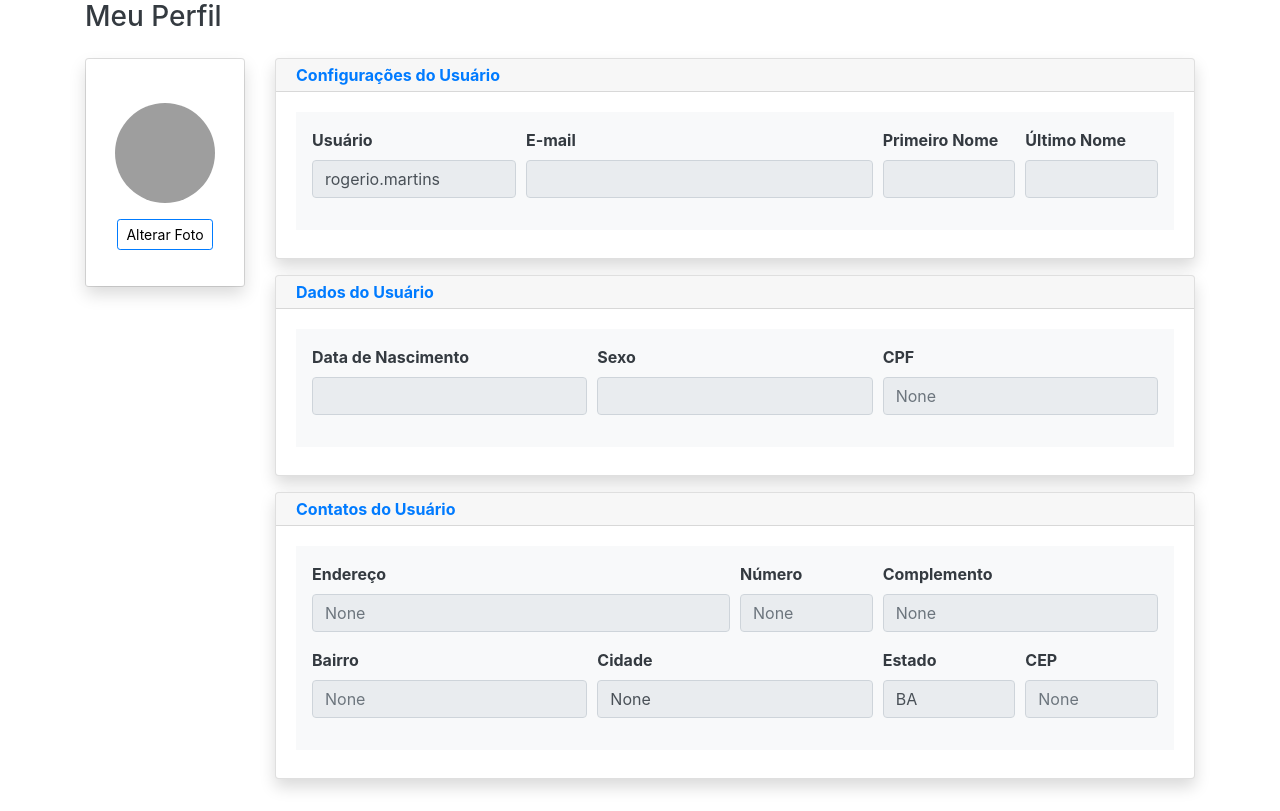
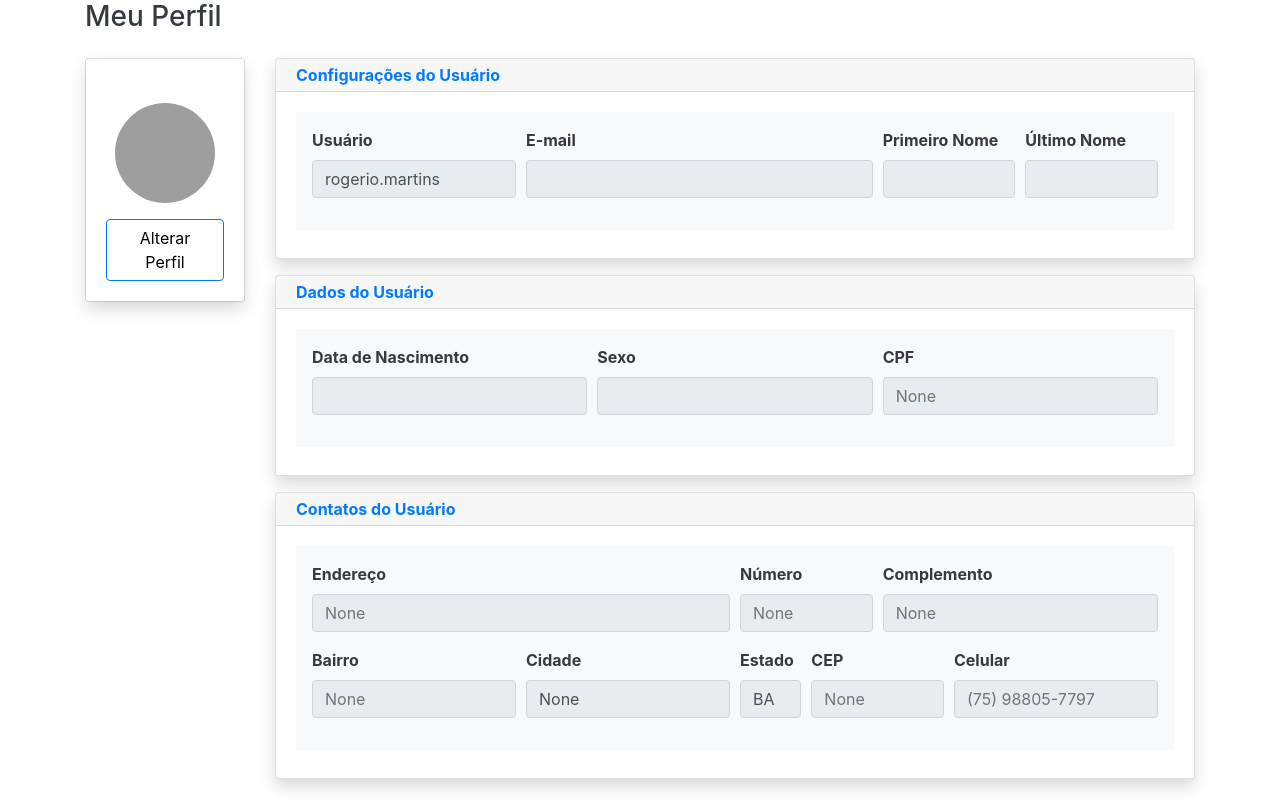
Before and after one commit to rogeriodelphi/todoapp, a Django app: page /contas/meu-perfil/ in a window 1280 px wide. Shown: the part 56-867 px from the top of the page. Run offline with Django 3.2, Linux system fonts and the light colour scheme; a user stored in the database is signed in; data comes from the database, SQL or seed files in the repository; some libraries are stand-ins or nearby versions; grey boxes are pictures that could not be loaded.

Commit message:
Correção na alteração de perfil do usuário

```diff
--- a/apps/accounts/templates/accounts/list_user_profile.html
+++ b/apps/accounts/templates/accounts/list_user_profile.html
@@ -16,7 +16,8 @@
                 <div class="col-lg-2">
                     <div class="card mb-3">
                         <div class="card-body text-center shadow"><img class="rounded-circle mb-3 mt-4" src="{{ profile.photo.url }}" width="100" height="100">
-                            <div class="mb-3"><button class="btn btn-primary btn-sm" type="button">Alterar Foto</button></div>
+{#                            <div class="mb-3"><button class="btn btn-primary btn-sm" type="button">Alterar Foto</button></div>#}
+                             <a href="{% url 'accounts:change_user_profile' user.username %}" class="btn btn-primary">Alterar Perfil</a>
                         </div>
                     </div>
                 </div>
@@ -106,19 +107,19 @@
                                                 </div>
                                             </div>
 
-                                            <div class="col-md-4">
+                                            <div class="col-md-3">
                                                 <div class="form-group">
                                                     <label for="bairro"><strong>Bairro</strong></label>
                                                     <input readonly class="form-control" type="text" placeholder="{{ profile.bairro }}" name="bairro">
                                                 </div>
                                             </div>
-                                            <div class="col-md-4">
+                                            <div class="col-md-3">
                                                 <div class="form-group">
                                                     <label for="cidade"><strong>Cidade</strong></label>
                                                     <input readonly class="form-control" type="text" value="{{ profile.cidade }}" name="cidade">
                                                 </div>
                                             </div>
-                                            <div class="col-md-2">
+                                            <div class="col-md-1">
                                                 <div class="form-group">
                                                     <label for="estado"><strong>Estado</strong></label>
                                                     <input readonly class="form-control" type="text" value="{{ profile.estado }}" name="estado">
@@ -130,11 +131,16 @@
                                                     <input readonly class="form-control" type="text" placeholder="{{ profile.cep }}" name="cep">
                                                 </div>
                                             </div>
+                                            <div class="col-md-3">
+                                                <div class="form-group">
+                                                    <label for="cel_phone"><strong>Celular</strong></label>
+                                                    <input readonly class="form-control" type="text" placeholder="{{ profile.cel_phone }}" name="cep">
+                                                </div>
+                                            </div>
                                         </div>
                                     </form>
                                 </div>
                             </div>
-
                         </div>
                     </div>
                 </div>
@@ -146,26 +152,4 @@
                 {% endif %}
             </div>
         </div>
-{#    <div class="container-fluid">#}
-{#        <div class="row">#}
-{#            <div class="col-md-12">#}
-{#            <h1>Meu Perfil</h1>#}
-{##}
-{#            {% if profile %}#}
-{#                <div class="media">#}
-{#                    <img src="{{ profile.photo.url }}" class="align-self-start mr-3 rounded-circle" alt="..." width="100" height="100">#}
-{#                    <div class="media-body">#}
-{#                        <h5 class="mt-0">{{ profile.user.get_full_name }}</h5>#}
-{#                        <p>Celular: {{ profile.cel_phone }}</p>#}
-{#                        <p>E-mail: {{ profile.user.email }}</p>#}
-{#                    </div>#}
-{#                </div>#}
-{#                <a href="{% url 'accounts:change_user_profile' user.username %}" class="btn btn-primary">Alterar Perfil</a>#}
-{#            {% else %}#}
-{#                <h2>Você ainda não criou um perfil.</h2>#}
-{#                <a href="{% url 'accounts:add_user_profile' %}" class="btn btn-primary">Criar Perfil</a>#}
-{#            {% endif %}#}
-{#            </div>#}
-{#        </div>#}
-
 {% endblock content %}
--- a/apps/accounts/templates/accounts/user_login.html
+++ b/apps/accounts/templates/accounts/user_login.html
@@ -45,7 +45,6 @@
             <div class="g-recaptcha" data-sitekey="6LflD4ceAAAAADvaAoot3cAFjxnU_T_bq015cBpN"></div>
         </div>
 
-{#        <div class="g-recaptcha" data-sitekey="6LflD4ceAAAAADvaAoot3cAFjxnU_T_bq015cBpN"></div>#}
         <button class="btn btn-lg btn-primary btn-block" type="submit">Entrar</button>
 
         <a href="{% url 'accounts:add_user' %}" class="btn btn-lg btn-info btn-block" type="submit">Criar conta</a>
--- a/requirements.txt
+++ b/requirements.txt
@@ -8,6 +8,7 @@ curtsies==0.3.1
 decorator==4.4.2
 defusedxml==0.7.1
 Django==3.2.12
+django-crispy-forms==1.10.0
 django-ranged-response==0.2.0
 django-recaptcha==3.0.0
 django-widget-tweaks==1.4.8
@@ -33,4 +34,3 @@ sqlparse==0.3.1
 typing-extensions==3.10.0.2
 urllib3==1.26.8
 wcwidth==0.2.2
-django-crispy-forms==1.10.0
```
Also changed, not shown: README.md.
